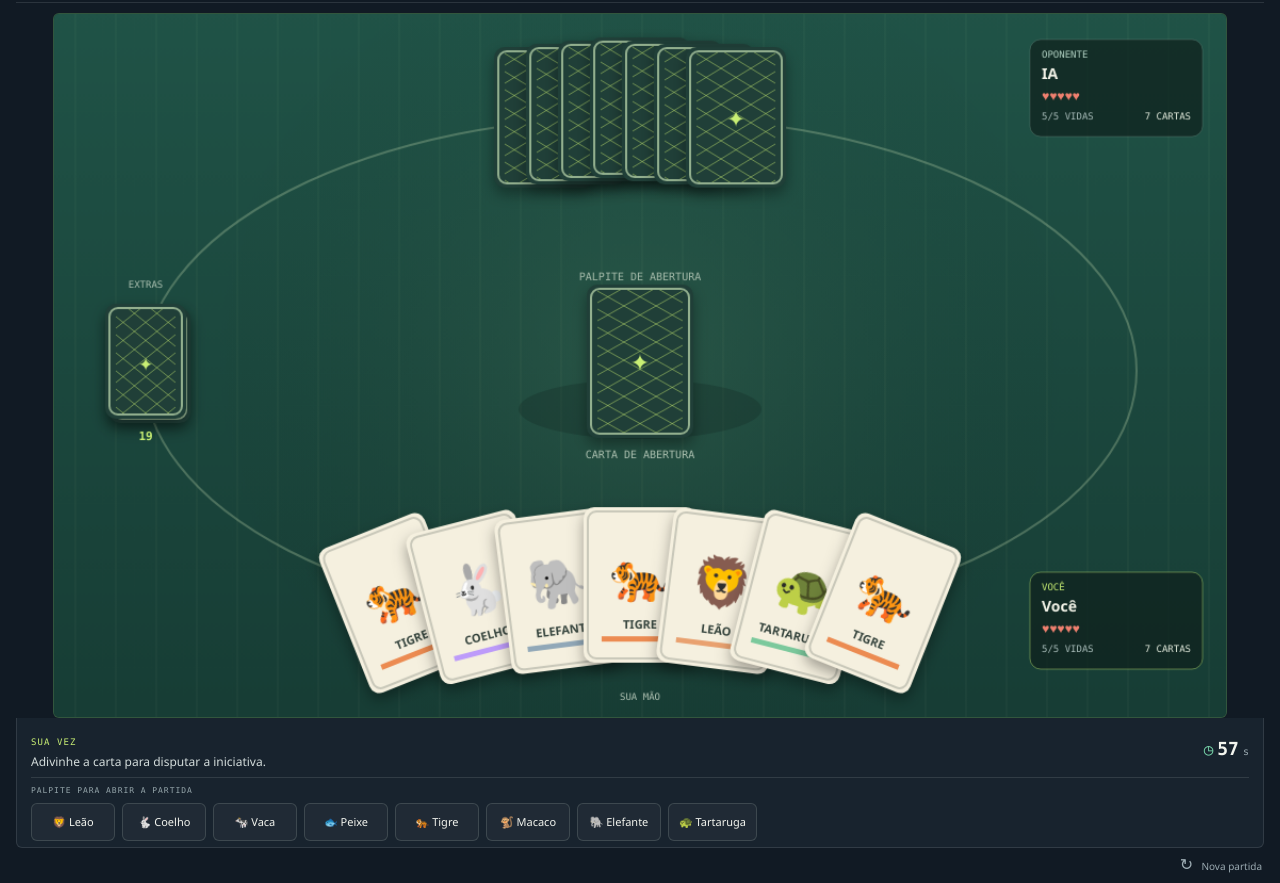
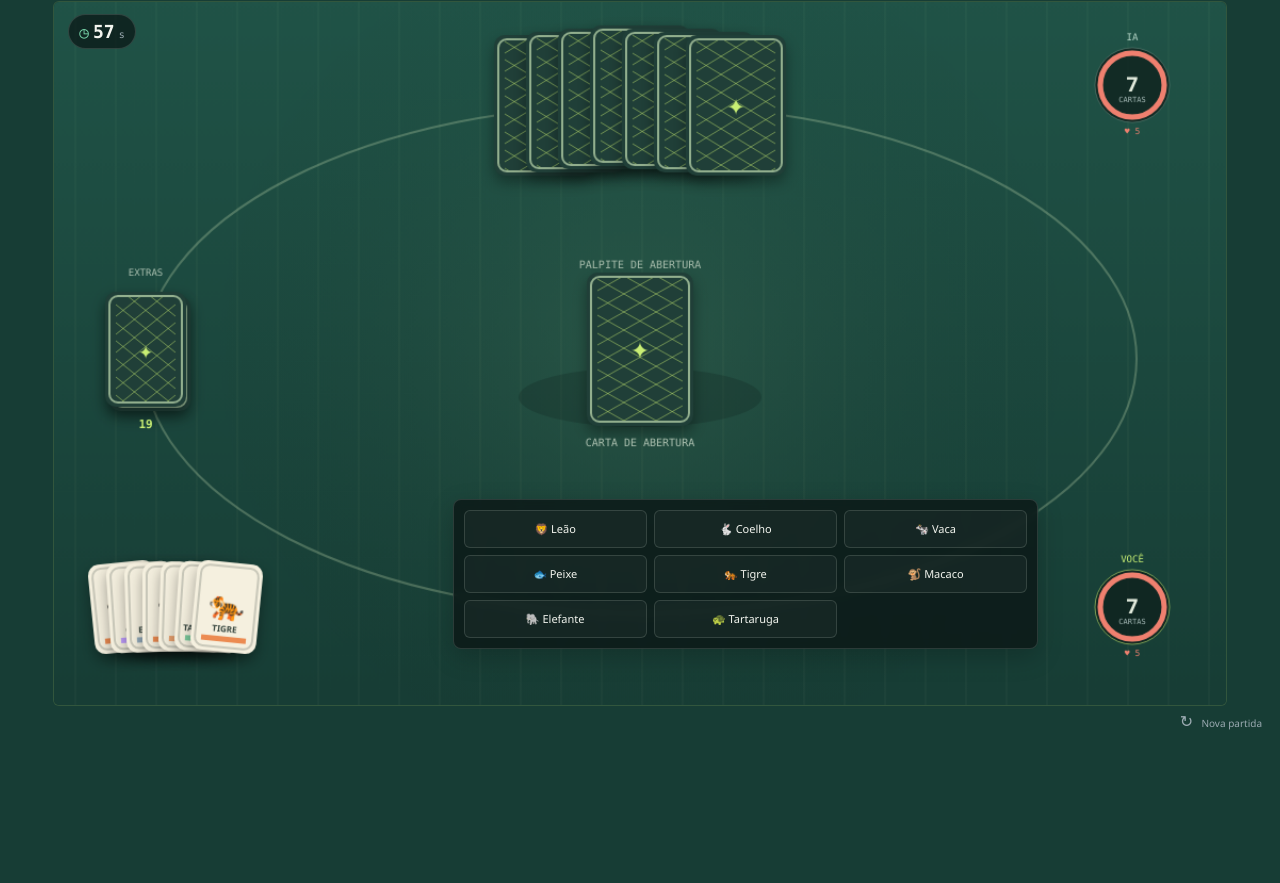
Before and after one commit to MatheusPortal/blefe, a plain HTML site: page index.html in a window 1280 px wide. Shown: the part 53-936 px from the top of the page. After the commit the page ends 800 px from the top, so only its background shows below. Drawn offline with Linux system fonts and the light colour scheme.

Commit message:
feat: hud compacto e palpites na mesa v0.7
Co-authored-by: Copilot <223556219+Copilot@users.noreply.github.com>

```diff
--- a/game.js
+++ b/game.js
@@ -25,16 +25,13 @@
   const tableOverlay = document.querySelector("#table-overlay");
   const tableResult = document.querySelector("#table-result");
   const tableRestartButton = document.querySelector("#play-again-button");
-  const playPanel = document.querySelector(".play-panel");
   const tableFooter = document.querySelector(".table-footer");
   const actionArea = document.querySelector("#action-area");
-  const turnLabel = document.querySelector("#turn-label");
-  const turnMessage = document.querySelector("#turn-message");
   const timer = document.querySelector("#timer");
   const timerValue = document.querySelector("#timer-value");
   const rulesDialog = document.querySelector("#rules-dialog");
   const MOBILE_CANVAS_WIDTH = 780;
-  const MOBILE_CANVAS_HEIGHT = 1050;
+  const MOBILE_CANVAS_HEIGHT = 1520;
   const isMobileCanvas = () => canvas.width === MOBILE_CANVAS_WIDTH;
 
   let state;
@@ -569,14 +566,13 @@
   function render() {
     drawTable();
     updateTimer();
-    turnMessage.textContent = state.message;
     const showTableResult = ["result", "game-over", "setup-result"].includes(state.phase)
       || (state.phase === "dice-roll" && state.diceFrame >= 8);
-    playPanel.hidden = showTableResult;
     tableOverlay.hidden = !showTableResult;
     tableResult.textContent = showTableResult ? state.message : "";
     tableRestartButton.hidden = state.phase !== "game-over";
     tableFooter.hidden = state.phase === "game-over";
+    actionArea.hidden = !["setup-guess", "player-guess"].includes(state.phase);
     renderActions();
     canvas.setAttribute("aria-label", getCanvasDescription());
   }
@@ -587,17 +583,10 @@
 
   function renderActions() {
     actionArea.replaceChildren();
-    turnLabel.textContent = ["player-play", "player-guess", "setup-guess"].includes(state.phase)
-      ? "SUA VEZ"
-      : ["result", "game-over", "setup-result"].includes(state.phase) ? "RESULTADO" : "MESA";
 
     if (state.phase === "setup-guess") {
-      addCaption("PALPITE PARA ABRIR A PARTIDA");
       for (const type of COMMON_CARDS) addGuessButton(type, () => submitSetupGuess(type));
-    } else if (state.phase === "player-play") {
-      addCaption("CLIQUE EM UMA CARTA");
     } else if (state.phase === "player-guess") {
-      addCaption("PALPITE");
       for (const type of CARD_TYPES) {
         const button = addGuessButton(type, () => submitGuess("player", type));
         button.disabled = type === state.eliminated;
@@ -610,17 +599,6 @@
       hint.setAttribute("aria-label", `Usar sorte: ${state.players.player.luck}`);
       hint.addEventListener("click", useLuck);
       actionArea.append(hint);
-    } else if (["result", "game-over", "setup-result"].includes(state.phase)
-      || (state.phase === "dice-roll" && state.diceFrame >= 8)) {
-      return;
-    } else if (state.phase === "dealing") {
-      addCaption("DISTRIBUINDO...");
-    } else if (state.phase === "setup-revealing" || state.phase === "revealing") {
-      addCaption("REVELANDO...");
-    } else if (state.phase === "dice-roll") {
-      addCaption("DESEMPATE · DADOS");
-    } else {
-      addCaption("A IA PENSA...");
     }
   }
 
@@ -632,13 +610,6 @@
     button.addEventListener("click", onClick);
     actionArea.append(button);
     return button;
-  }
-
-  function addCaption(text) {
-    const caption = document.createElement("p");
-    caption.className = "action-caption";
-    caption.textContent = text;
-    actionArea.append(caption);
   }
 
   function updateTimer() {
@@ -687,8 +658,8 @@
     ctx.ellipse(width / 2, height / 2 + 5, 466, 239, 0, 0, Math.PI * 2);
     ctx.stroke();
 
-    drawPlayerPanel(ctx, 916, 24, state.players.ai, "OPONENTE", false);
-    drawPlayerPanel(ctx, 916, 524, state.players.player, "VOCÊ", true);
+    drawPlayerPanel(ctx, 1012, 78, state.players.ai, "IA", false);
+    drawPlayerPanel(ctx, 1012, 568, state.players.player, "VOCÊ", true);
     drawExtraDeck(ctx);
     drawAiHand(ctx);
     drawCenter(ctx, width / 2, 326);
@@ -724,14 +695,14 @@
     ctx.strokeStyle = "rgba(207, 231, 183, .28)";
     ctx.lineWidth = 2;
     ctx.beginPath();
-    ctx.ellipse(width / 2, height / 2, width * .46, height * .38, 0, 0, Math.PI * 2);
+    ctx.ellipse(width / 2, height / 2, width * .46, height * .46, 0, 0, Math.PI * 2);
     ctx.stroke();
 
-    drawMobilePlayerPanel(ctx, 545, 20, state.players.ai, "IA");
-    drawMobilePlayerPanel(ctx, 545, 900, state.players.player, "VOCÊ");
+    drawMobilePlayerPanel(ctx, 690, 76, state.players.ai, "IA");
+    drawMobilePlayerPanel(ctx, 690, 1410, state.players.player, "VOCÊ");
     drawExtraDeck(ctx);
     drawAiHand(ctx);
-    drawCenter(ctx, width / 2, 470);
+    drawCenter(ctx, width / 2, 650);
     drawPlayerHand(ctx);
     drawGuessMarkers(ctx);
 
@@ -744,71 +715,61 @@
           : state.phase === "player-guess" ? "SEU PALPITE"
             : ["result", "game-over"].includes(state.phase) ? "REVELADA"
               : state.phase === "dealing" ? "DISTRIBUINDO" : "IA PENSA";
-    ctx.fillText(phaseText, width / 2, 355);
+    ctx.fillText(phaseText, width / 2, 480);
 
     if (state.phase === "dice-roll") drawDice(ctx);
   }
 
   function drawMobilePlayerPanel(ctx, x, y, player, label) {
-    const width = 215;
-    const height = 120;
-    ctx.save();
-    ctx.fillStyle = "rgba(15, 33, 29, .78)";
-    roundRect(ctx, x, y, width, height, 12);
-    ctx.fill();
-    ctx.strokeStyle = label === "VOCÊ" ? "rgba(201, 239, 116, .4)" : "rgba(231, 243, 229, .14)";
-    ctx.lineWidth = 2;
-    roundRect(ctx, x, y, width, height, 12);
-    ctx.stroke();
-    ctx.textAlign = "left";
-    ctx.fillStyle = label === "VOCÊ" ? "#c9ef74" : "#b5d5c7";
-    ctx.font = "15px Consolas, monospace";
-    ctx.fillText(label, x + 15, y + 22);
-    ctx.fillStyle = "#ef806f";
-    ctx.font = "20px 'Segoe UI Emoji', 'Apple Color Emoji', sans-serif";
-    ctx.fillText(`${"♥".repeat(player.hp)}${"♡".repeat(5 - player.hp)}`, x + 15, y + 54);
-    ctx.fillStyle = "#a9bdba";
-    ctx.font = "14px Consolas, monospace";
-    ctx.fillText(`${player.hp}/5 VIDA`, x + 15, y + 80);
-    ctx.textAlign = "right";
-    ctx.fillStyle = "#e5eddf";
-    ctx.fillText(`${player.hand.length} CARTAS`, x + width - 15, y + 80);
-    if (player.luck > 0 || player.shields > 0) {
-      ctx.fillStyle = "#d9c477";
-      ctx.fillText(`✦${player.luck}  ⛨${player.shields}`, x + width - 15, y + 25);
-    }
-    ctx.restore();
+    drawPlayerBadge(ctx, x, y, player, label, label === "VOCÊ", true);
   }
 
   function drawPlayerPanel(ctx, x, y, player, label, isPlayer) {
+    drawPlayerBadge(ctx, x, y, player, label, isPlayer, false);
+  }
+
+  function drawPlayerBadge(ctx, x, y, player, label, isPlayer, mobile) {
+    const radius = mobile ? 43 : 35;
+    const ringRadius = radius - (mobile ? 6 : 5);
     ctx.save();
-    ctx.fillStyle = "rgba(15, 33, 29, .72)";
-    roundRect(ctx, x, y, 162, 91, 10);
+    ctx.fillStyle = "rgba(15, 33, 29, .78)";
+    ctx.beginPath();
+    ctx.arc(x, y, radius, 0, Math.PI * 2);
     ctx.fill();
-    ctx.strokeStyle = isPlayer ? "rgba(201, 239, 116, .4)" : "rgba(231, 243, 229, .14)";
+    ctx.strokeStyle = isPlayer ? "rgba(201, 239, 116, .55)" : "rgba(231, 243, 229, .2)";
     ctx.lineWidth = 1;
-    roundRect(ctx, x, y, 162, 91, 10);
     ctx.stroke();
 
+    ctx.beginPath();
+    ctx.arc(x, y, ringRadius, 0, Math.PI * 2);
+    ctx.strokeStyle = "rgba(239, 128, 111, .24)";
+    ctx.lineWidth = mobile ? 6 : 5;
+    ctx.stroke();
+
+    ctx.beginPath();
+    ctx.arc(x, y, ringRadius, -Math.PI / 2, -Math.PI / 2 + Math.PI * 2 * player.hp / 5);
+    ctx.strokeStyle = "#ef806f";
+    ctx.lineWidth = mobile ? 6 : 5;
+    ctx.lineCap = "round";
+    ctx.stroke();
+
+    ctx.textAlign = "center";
     ctx.fillStyle = isPlayer ? "#c9ef74" : "#b5d5c7";
-    ctx.textAlign = "left";
-    ctx.font = "9px Consolas, monospace";
-    ctx.fillText(label, x + 11, y + 17);
-    ctx.fillStyle = "#f4f4e9";
-    ctx.font = "bold 14px 'Segoe UI', sans-serif";
-    ctx.fillText(player.name, x + 11, y + 37);
+    ctx.font = `${mobile ? 15 : 9}px Consolas, monospace`;
+    ctx.fillText(label, x, y - radius - (mobile ? 8 : 7));
+    ctx.fillStyle = "#e5eddf";
+    ctx.font = `bold ${mobile ? 25 : 19}px 'Segoe UI', sans-serif`;
+    ctx.fillText(String(player.hand.length), x, y + (mobile ? 7 : 6));
+    ctx.fillStyle = "#a9bdba";
+    ctx.font = `${mobile ? 9 : 7}px Consolas, monospace`;
+    ctx.fillText("CARTAS", x, y + (mobile ? 20 : 16));
     ctx.fillStyle = "#ef806f";
-    ctx.font = "12px 'Segoe UI Emoji', 'Apple Color Emoji', sans-serif";
-    ctx.fillText(`${"♥".repeat(player.hp)}${"♡".repeat(5 - player.hp)}`, x + 11, y + 57);
-    ctx.fillStyle = "#a9bdba";
-    ctx.font = "9px Consolas, monospace";
-    ctx.fillText(`${player.hp}/5 VIDAS`, x + 11, y + 75);
-    ctx.textAlign = "right";
-    ctx.fillStyle = "#e5eddf";
-    ctx.fillText(`${player.hand.length} CARTAS`, x + 151, y + 75);
+    ctx.font = `${mobile ? 12 : 8}px Consolas, monospace`;
+    ctx.fillText(`♥ ${player.hp}`, x, y + radius + (mobile ? 13 : 11));
     if (player.luck > 0 || player.shields > 0) {
       ctx.fillStyle = "#d9c477";
-      ctx.fillText(`✦${player.luck}  ⛨${player.shields}`, x + 151, y + 19);
+      ctx.font = `${mobile ? 10 : 8}px Consolas, monospace`;
+      ctx.fillText(`✦${player.luck} ⛨${player.shields}`, x, y + radius + (mobile ? 25 : 21));
     }
     ctx.restore();
   }
@@ -816,7 +777,7 @@
   function drawExtraDeck(ctx) {
     const mobile = isMobileCanvas();
     const x = mobile ? 32 : 48;
-    const y = mobile ? 430 : 272;
+    const y = mobile ? 520 : 272;
     const cardWidth = mobile ? 96 : 76;
     const cardHeight = mobile ? 138 : 108;
     const canDraw = state.extraDeck.length > 0 || state.extraDiscard.length > 0;
@@ -878,13 +839,13 @@
     const startX = canvas.width / 2 - ((visibleCount - 1) * spacing) / 2;
     for (let index = 0; index < visibleCount; index += 1) {
       const x = startX + index * spacing;
-      drawCard(ctx, x - cardWidth / 2, 205 - cardHeight / 2, null, cardWidth, cardHeight);
+      drawCard(ctx, x - cardWidth / 2, 250 - cardHeight / 2, null, cardWidth, cardHeight);
     }
     if (handSize > MAX_FACE_DOWN_CARDS) {
       ctx.fillStyle = "#c9ef74";
       ctx.font = "14px Consolas, monospace";
       ctx.textAlign = "center";
-      ctx.fillText(`+${handSize - MAX_FACE_DOWN_CARDS}`, canvas.width / 2, 285);
+      ctx.fillText(`+${handSize - MAX_FACE_DOWN_CARDS}`, canvas.width / 2, 330);
     }
   }
 
@@ -893,6 +854,25 @@
     const visibleCount = state.phase === "dealing" ? state.dealt.player : hand.length;
     const layouts = [];
     const mobile = isMobileCanvas();
+    const compacted = ["player-guess", "setup-guess"].includes(state.phase);
+    if (compacted) {
+      const spacing = visibleCount > 1
+        ? Math.min(mobile ? 12 : 16, (mobile ? 150 : 210) / (visibleCount - 1))
+        : 0;
+      const startX = mobile ? 48 : 66;
+      for (let index = 0; index < visibleCount; index += 1) {
+        const normalized = visibleCount > 1 ? (index / (visibleCount - 1)) * 2 - 1 : 0;
+        layouts.push({
+          index,
+          x: startX + index * spacing,
+          y: mobile ? 1280 : 568,
+          angle: normalized * 0.1,
+          type: hand[index]
+        });
+      }
+      return layouts;
+    }
+
     const centerX = mobile ? canvas.width / 2 : 550;
     const spacing = visibleCount > 1
       ? Math.min(mobile ? 76 : 76, (mobile ? 440 : 500) / (visibleCount - 1))
@@ -904,7 +884,7 @@
       layouts.push({
         index,
         x: startX + index * spacing,
-        y: mobile ? 795 + Math.abs(normalized) * 18 : 536 + Math.abs(normalized) * 17,
+        y: mobile ? 1180 + Math.abs(normalized) * 18 : 536 + Math.abs(normalized) * 17,
         angle: normalized * 0.38,
         type: hand[index]
       });
@@ -914,28 +894,31 @@
 
   function drawPlayerHand(ctx) {
     const canPlay = state.phase === "player-play";
+    const mobile = isMobileCanvas();
+    const compacted = ["player-guess", "setup-guess"].includes(state.phase);
+    const cardWidth = compacted ? mobile ? 72 : 62 : CARD_WIDTH;
+    const cardHeight = compacted ? mobile ? 98 : 84 : CARD_HEIGHT;
     const layouts = getPlayerCardLayouts();
     for (const layout of layouts) {
       const hovered = canPlay && layout.index === hoverCard;
       drawCard(
         ctx,
-        layout.x - CARD_WIDTH / 2,
-        layout.y - CARD_HEIGHT / 2 - (hovered ? 15 : 0),
+        layout.x - cardWidth / 2,
+        layout.y - cardHeight / 2 - (hovered ? 15 : 0),
         layout.type,
-        CARD_WIDTH,
-        CARD_HEIGHT,
+        cardWidth,
+        cardHeight,
         layout.angle,
         hovered
       );
     }
     if (canPlay && hoverCard >= 0 && layouts[hoverCard]) drawCardTooltip(ctx, layouts[hoverCard]);
-    if (state.players.player.hand.length > 0) {
+    if (state.players.player.hand.length > 0 && !compacted) {
       ctx.fillStyle = "rgba(226, 238, 221, .76)";
-      const mobile = isMobileCanvas();
       ctx.font = `${mobile ? 14 : 9}px Consolas, monospace`;
       ctx.textAlign = "center";
       ctx.fillText(
-        canPlay ? "SUA MÃO · CLIQUE PARA JOGAR" : "SUA MÃO",
+        "SUA MÃO · CLIQUE PARA JOGAR",
         canvas.width / 2,
         mobile ? canvas.height - 18 : 644
       );
@@ -980,7 +963,7 @@
   function drawGuessMarker(ctx, playerKey, type) {
     const mobile = isMobileCanvas();
     const x = mobile ? 670 : 900;
-    const y = mobile ? playerKey === "ai" ? 345 : 590 : playerKey === "ai" ? 205 : 407;
+    const y = mobile ? playerKey === "ai" ? 410 : 760 : playerKey === "ai" ? 205 : 407;
     const width = mobile ? 82 : 58;
     const height = mobile ? 118 : 84;
     ctx.save();
@@ -1074,8 +1057,8 @@
 
   function drawDice(ctx) {
     if (isMobileCanvas()) {
-      drawDie(ctx, 270, 470, state.dice.player);
-      drawDie(ctx, 510, 470, state.dice.ai);
+      drawDie(ctx, 270, 650, state.dice.player);
+      drawDie(ctx, 510, 650, state.dice.ai);
       return;
     }
     drawDie(ctx, 455, 326, state.dice.player);
--- a/index.html
+++ b/index.html
@@ -3,7 +3,7 @@
 <head>
   <meta charset="utf-8">
   <meta name="viewport" content="width=device-width, initial-scale=1">
-  <meta name="theme-color" content="#111a24">
+  <meta name="theme-color" content="#173d35">
   <title>Blefe de Mesa — Cartas & Estratégia</title>
   <link rel="stylesheet" href="style.css">
 </head>
@@ -20,6 +20,11 @@
     <section class="game-shell" aria-label="Jogo de cartas">
       <div class="table-wrap">
         <canvas id="game-canvas" width="1100" height="660" tabindex="0" aria-label="Mesa do duelo: passe o mouse para ver o efeito e clique para jogar"></canvas>
+        <div class="timer" id="timer" aria-label="Tempo restante" hidden>
+          <span class="timer-icon" aria-hidden="true">◷</span>
+          <strong id="timer-value">60</strong><span>s</span>
+        </div>
+        <div class="action-area" id="action-area" role="group" aria-label="Opções de palpite" hidden></div>
         <div class="table-overlay" id="table-overlay" hidden>
           <div class="table-feedback">
             <p id="table-result" role="status" aria-live="polite" aria-atomic="true"></p>
@@ -27,20 +32,6 @@
           </div>
         </div>
       </div>
-
-      <section class="play-panel" aria-live="polite">
-        <div class="turn-message">
-          <div class="turn-copy">
-            <span class="turn-label" id="turn-label">SUA VEZ</span>
-            <p id="turn-message">Escolha uma carta para jogar virada para baixo.</p>
-          </div>
-          <div class="timer" id="timer" aria-label="Tempo restante">
-            <span class="timer-icon" aria-hidden="true">◷</span>
-            <strong id="timer-value">60</strong><span>s</span>
-          </div>
-        </div>
-        <div class="action-area" id="action-area"></div>
-      </section>
 
       <div class="table-footer">
         <button class="restart-button" id="restart-button" type="button">↻ <span>Nova partida</span></button>
--- a/style.css
+++ b/style.css
@@ -1,6 +1,6 @@
 :root {
   color-scheme: dark;
-  --bg: #111a24;
+  --bg: #173d35;
   --panel: #18232e;
   --text: #f3f5ef;
   --muted: #9cabb2;
@@ -24,14 +24,13 @@ button { font: inherit; }
 
 .app {
   width: min(1540px, calc(100% - 32px));
-  min-height: 100vh;
   display: flex;
   flex-direction: column;
   margin: 0 auto;
 }
 
 .topbar {
-  height: 56px;
+  height: 48px;
   flex: none;
   display: flex;
   align-items: center;
@@ -77,7 +76,7 @@ button { font: inherit; }
   flex: 1;
   display: flex;
   flex-direction: column;
-  padding: 10px 0 3px;
+  padding: 6px 0 1px;
 }
 
 .table-wrap {
@@ -136,40 +135,19 @@ button { font: inherit; }
   touch-action: manipulation;
 }
 
-.play-panel {
-  flex: none;
-  padding: 10px 14px 6px;
-  border: 1px solid var(--line);
-  border-top: 0;
-  border-radius: 0 0 6px 6px;
-  background: var(--panel);
-}
-
-.turn-message {
-  min-height: 34px;
-  display: flex;
-  align-items: center;
-  justify-content: space-between;
-  gap: 12px;
-}
-
-.turn-label {
-  color: var(--lime);
-  font: 9px Consolas, "Courier New", monospace;
-  letter-spacing: .12em;
-}
-
-.turn-copy p {
-  margin: 3px 0 0;
-  color: #d3dcdb;
-  font-size: 12px;
-}
-
 .timer {
+  position: absolute;
+  z-index: 3;
+  top: 12px;
+  left: 14px;
   display: flex;
   align-items: baseline;
   gap: 4px;
+  padding: 6px 10px;
+  border: 1px solid rgba(224, 238, 233, .15);
+  border-radius: 999px;
   color: var(--muted);
+  background: rgba(11, 24, 23, .75);
   font: 10px Consolas, "Courier New", monospace;
 }
 
@@ -179,23 +157,23 @@ button { font: inherit; }
 .timer.is-low strong, .timer.is-low .timer-icon { color: #ff887d; }
 
 .action-area {
-  min-height: 48px;
-  display: flex;
-  align-items: center;
+  position: absolute;
+  z-index: 3;
+  bottom: 8%;
+  left: 34%;
+  display: grid;
+  width: 50%;
+  grid-template-columns: repeat(3, minmax(0, 1fr));
   gap: 7px;
-  flex-wrap: wrap;
-  margin-top: 7px;
-  padding-top: 8px;
-  border-top: 1px solid var(--line);
+  padding: 10px;
+  border: 1px solid rgba(224, 238, 233, .14);
+  border-radius: 8px;
+  background: rgba(11, 24, 23, .82);
+  box-shadow: 0 8px 26px rgba(0, 0, 0, .2);
+  backdrop-filter: blur(4px);
 }
 
-.action-caption {
-  width: 100%;
-  margin: 0 0 1px;
-  color: #95a5aa;
-  font: 8px Consolas, "Courier New", monospace;
-  letter-spacing: .12em;
-}
+.action-area[hidden] { display: none; }
 
 .guess-button, .primary-button, .hint-button {
   min-height: 38px;
@@ -213,8 +191,9 @@ button { font: inherit; }
 }
 
 .guess-button {
-  min-width: 84px;
-  padding: 0 10px;
+  min-width: 0;
+  width: 100%;
+  padding: 0 4px;
   font-size: 11px;
 }
 
@@ -242,7 +221,7 @@ button { font: inherit; }
 .hint-button:hover:not(:disabled) { background: rgba(120, 213, 170, .1); }
 
 .table-footer {
-  min-height: 32px;
+  min-height: 26px;
   flex: none;
   display: flex;
   justify-content: flex-end;
@@ -275,21 +254,18 @@ dialog::backdrop { background: rgba(4, 10, 14, .75); backdrop-filter: blur(4px);
 .rules-note { padding-top: 10px; border-top: 1px solid var(--line); color: var(--mint); }
 
 @media (max-width: 650px) {
-  .app { width: calc(100% - 12px); min-height: 100svh; }
+  .app { width: calc(100% - 12px); }
   .topbar { height: 45px; }
   .brand { font-size: 10px; }
   .brand-mark { width: 25px; height: 25px; }
   .text-button { font-size: 10px; }
-  .game-shell { padding: 5px 0 2px; }
+  .game-shell { padding: 5px 0 0; }
   .table-wrap { width: 100%; margin: 0 auto; border-radius: 5px; }
-  .play-panel { padding: 8px 7px 4px; }
-  .turn-message { min-height: 28px; }
-  .turn-copy p { font-size: 10px; }
-  .action-area { min-height: 40px; gap: 5px; margin-top: 5px; padding-top: 6px; }
-  .action-caption { font-size: 7px; }
-  .guess-button { min-width: calc(25% - 5px); min-height: 33px; flex: 1 1 calc(25% - 5px); padding: 0 3px; font-size: 9px; }
+  .timer { top: 9px; left: 9px; padding: 5px 8px; }
+  .action-area { bottom: 16%; left: 27%; width: 68%; gap: 4px; padding: 7px; }
+  .guess-button { min-height: 33px; padding: 0 2px; font-size: 9px; }
   .primary-button, .hint-button { min-height: 33px; font-size: 9px; }
-  .table-footer { min-height: 25px; }
+  .table-footer { min-height: 23px; }
   .restart-button { font-size: 14px; }
   .restart-button span { font-size: 9px; }
   dialog { padding: 15px; }
```
Also changed, not shown: README.md.
